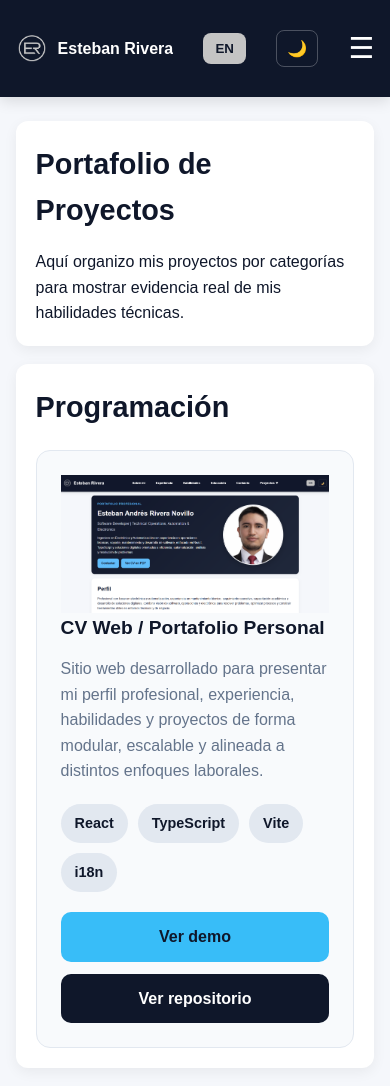
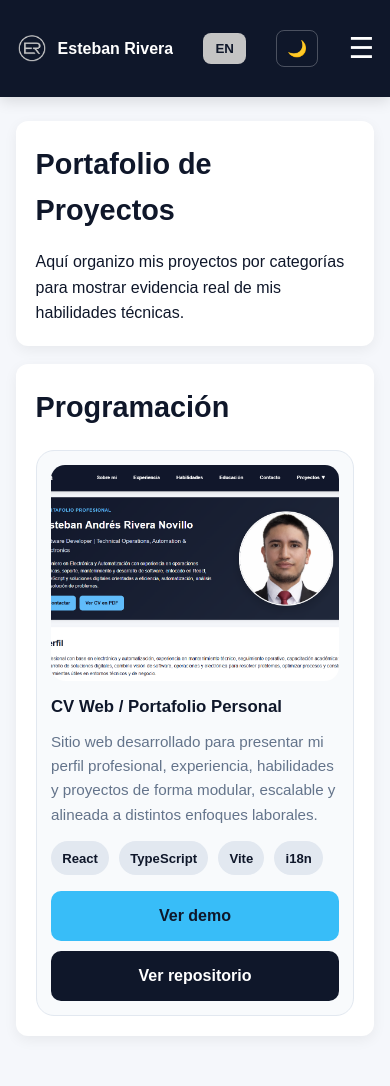
Before and after one commit to earivera6/cv-esteban-web, a React (Vite) app: page /cv-esteban-web/projects in a window 390 px wide. Shown: the top 1086 px of the page. Built offline with nearby package versions, Linux system fonts and the light colour scheme.

Commit message:
Repositorio Actual 060426 2119

```diff
--- a/src/index.css
+++ b/src/index.css
@@ -426,6 +426,107 @@ section h2 {
   cursor: pointer;
 }
 
+.projects-grid {
+  display: grid;
+  grid-template-columns: repeat(auto-fit, minmax(280px, 1fr));
+  gap: 1.5rem;
+  align-items: stretch;
+}
+
+.project-card {
+  display: flex;
+  flex-direction: column;
+  height: 100%;
+  padding: 1.25rem;
+  border: 1px solid #d9dee8;
+  border-radius: 20px;
+  background: #f8f9fc;
+  box-sizing: border-box;
+}
+
+.project-preview {
+  width: 100%;
+  aspect-ratio: 16 / 9;
+  border-radius: 16px;
+  overflow: hidden;
+  margin-bottom: 1rem;
+  background: linear-gradient(135deg, #eef2f8, #dde5f1);
+  display: flex;
+  align-items: center;
+  justify-content: center;
+}
+
+.project-preview-image {
+  width: 100%;
+  height: 100%;
+  object-fit: cover;
+  display: block;
+}
+
+.project-preview-fallback {
+  width: 100%;
+  height: 100%;
+  display: flex;
+  flex-direction: column;
+  gap: 0.35rem;
+  align-items: center;
+  justify-content: center;
+  color: #3d4a63;
+  text-align: center;
+  padding: 1rem;
+}
+
+.project-preview-fallback-icon {
+  font-size: 2rem;
+  line-height: 1;
+  opacity: 0.85;
+}
+
+.project-preview-fallback-text {
+  font-size: 0.95rem;
+  font-weight: 600;
+  opacity: 0.9;
+}
+
+.project-card-body {
+  display: flex;
+  flex-direction: column;
+  flex: 1;
+}
+
+.project-card h3 {
+  margin: 0 0 0.75rem;
+}
+
+.project-card p {
+  margin: 0 0 1rem;
+  line-height: 1.65;
+}
+
+.skills-group {
+  display: flex;
+  flex-wrap: wrap;
+  gap: 0.75rem;
+  margin-top: auto;
+}
+
+.button-group {
+  display: flex;
+  gap: 0.75rem;
+  margin-top: 1.25rem;
+  flex-wrap: wrap;
+}
+
+.button-group .btn {
+  min-width: 150px;
+  text-align: center;
+  justify-content: center;
+}
+
+.button-group .btn:only-child {
+  width: fit-content;
+}
+
 .projects-dropdown {
   position: relative;
 }
@@ -715,6 +816,58 @@ nav a,
 
   .projects-grid {
     grid-template-columns: 1fr;
+    gap: 1rem;
+  }
+
+  .project-card {
+    padding: 1rem;
+    border-radius: 18px;
+  }
+
+  .project-preview {
+    aspect-ratio: 16 / 10;
+    margin-bottom: 0.9rem;
+    border-radius: 14px;
+  }
+
+  .project-card h3 {
+    font-size: 1.15rem;
+    line-height: 1.3;
+  }
+
+  .project-card p {
+    font-size: 0.98rem;
+    line-height: 1.6;
+    margin-bottom: 0.9rem;
+  }
+
+  .skills-group {
+    gap: 0.5rem;
+  }
+
+  .skill-tag {
+    font-size: 0.9rem;
+    padding: 0.45rem 0.8rem;
+  }
+
+  .button-group {
+    flex-direction: column;
+    gap: 0.65rem;
+    margin-top: 1rem;
+  }
+
+  .button-group .btn,
+  .button-group .btn:only-child {
+    width: 100%;
+    min-width: 0;
+  }
+
+  .project-preview-fallback-icon {
+    font-size: 1.75rem;
+  }
+
+  .project-preview-fallback-text {
+    font-size: 0.9rem;
   }
 
   .hero-layout {
@@ -861,3 +1014,26 @@ nav a,
     font-weight: 500;
   }
 }
+
+@media (max-width: 480px) {
+  .project-card {
+    padding: 0.9rem;
+  }
+
+  .project-preview {
+    aspect-ratio: 4 / 3;
+  }
+
+  .project-card h3 {
+    font-size: 1.05rem;
+  }
+
+  .project-card p {
+    font-size: 0.95rem;
+  }
+
+  .skill-tag {
+    font-size: 0.82rem;
+    padding: 0.4rem 0.7rem;
+  }
+}
--- a/src/locales/en.json
+++ b/src/locales/en.json
@@ -209,7 +209,7 @@
             "tags": ["React", "TypeScript", "Vite", "i18n"],
             "repo": "https://github.com/earivera6/cv-esteban-web",
             "demo": "https://earivera6.github.io/cv-esteban-web/",
-            "preview": "/images/projects/cv-web-preview.png",
+            "preview": "images/projects/cv-web-preview.png",
             "status": "published"
           },
           {
--- a/src/locales/es.json
+++ b/src/locales/es.json
@@ -206,7 +206,7 @@
             "tags": ["React", "TypeScript", "Vite", "i18n"],
             "repo": "https://github.com/earivera6/cv-esteban-web",
             "demo": "https://earivera6.github.io/cv-esteban-web/",
-            "preview": "/images/projects/cv-web-preview.png",
+            "preview": "images/projects/cv-web-preview.png",
             "status": "published"
           },
           {
--- a/src/pages/ProjectsPage.tsx
+++ b/src/pages/ProjectsPage.tsx
@@ -62,16 +62,25 @@ function ProjectsPage() {
             <div className="projects-grid">
               {category.items.map((project) => (
                 <article key={project.title} className="project-card">
-                  {project.preview && (
                   <div className="project-preview">
+                    {project.preview ? (
                       <img
-                        src={project.preview}
+                        src={`${import.meta.env.BASE_URL}${project.preview}`}
                         alt={`Preview de ${project.title}`}
                         className="project-preview-image"
                         loading="lazy"
                       />
+                    ) : (
+                      <div className="project-preview-fallback">
+                        <span className="project-preview-fallback-icon">⌘</span>
+                        <span className="project-preview-fallback-text">
+                          Previsualización no disponible
+                        </span>
                       </div>
                     )}
+                  </div>
+
+                  <div className="project-card-body">
                     <h3>{project.title}</h3>
                     <p>{project.description}</p>
 
@@ -81,6 +90,7 @@ function ProjectsPage() {
                           {tag}
                         </span>
                       ))}
+                    </div>
                   </div>
 
                   <div className="button-group">
```
Lines whose indentation alone changed are shown as unchanged.
